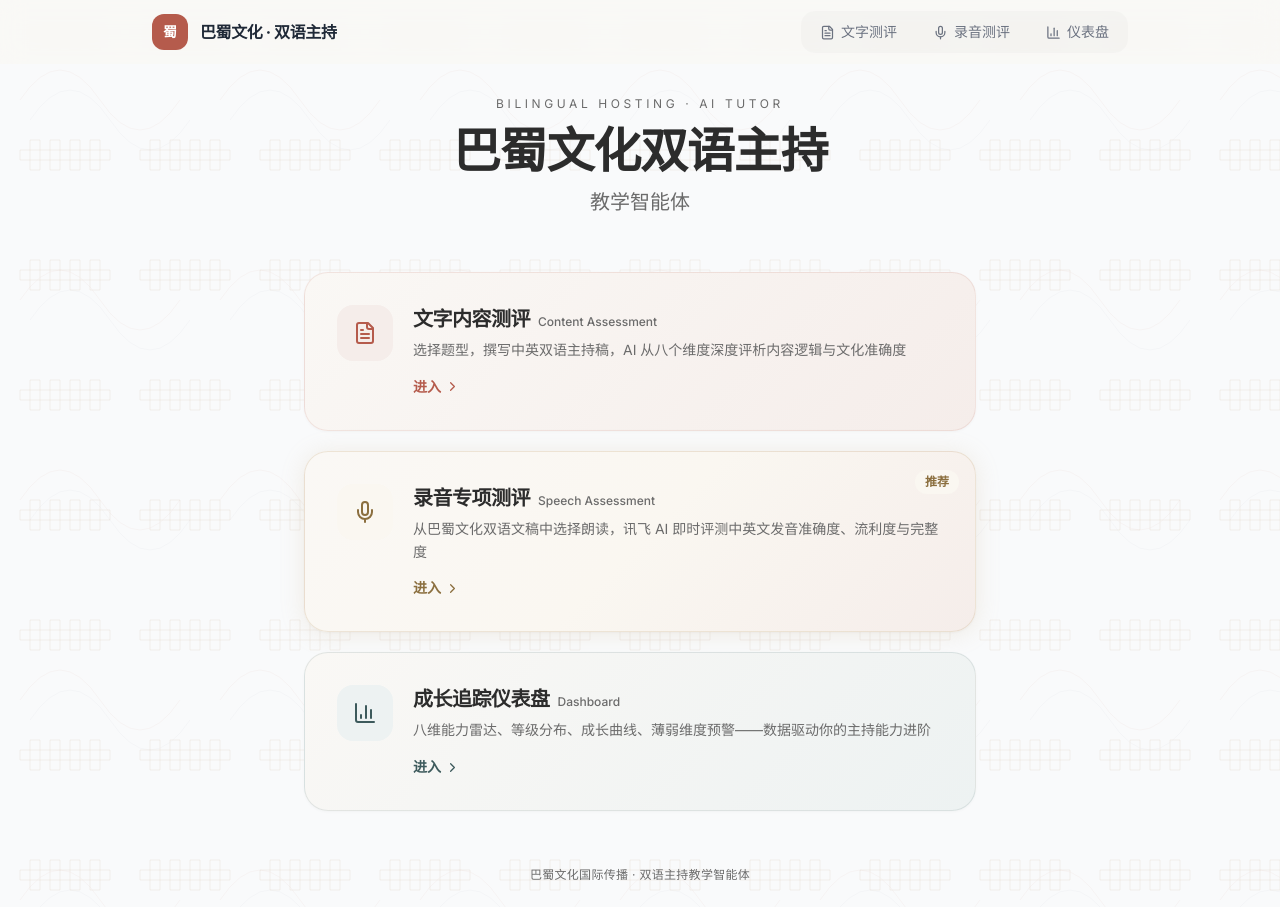
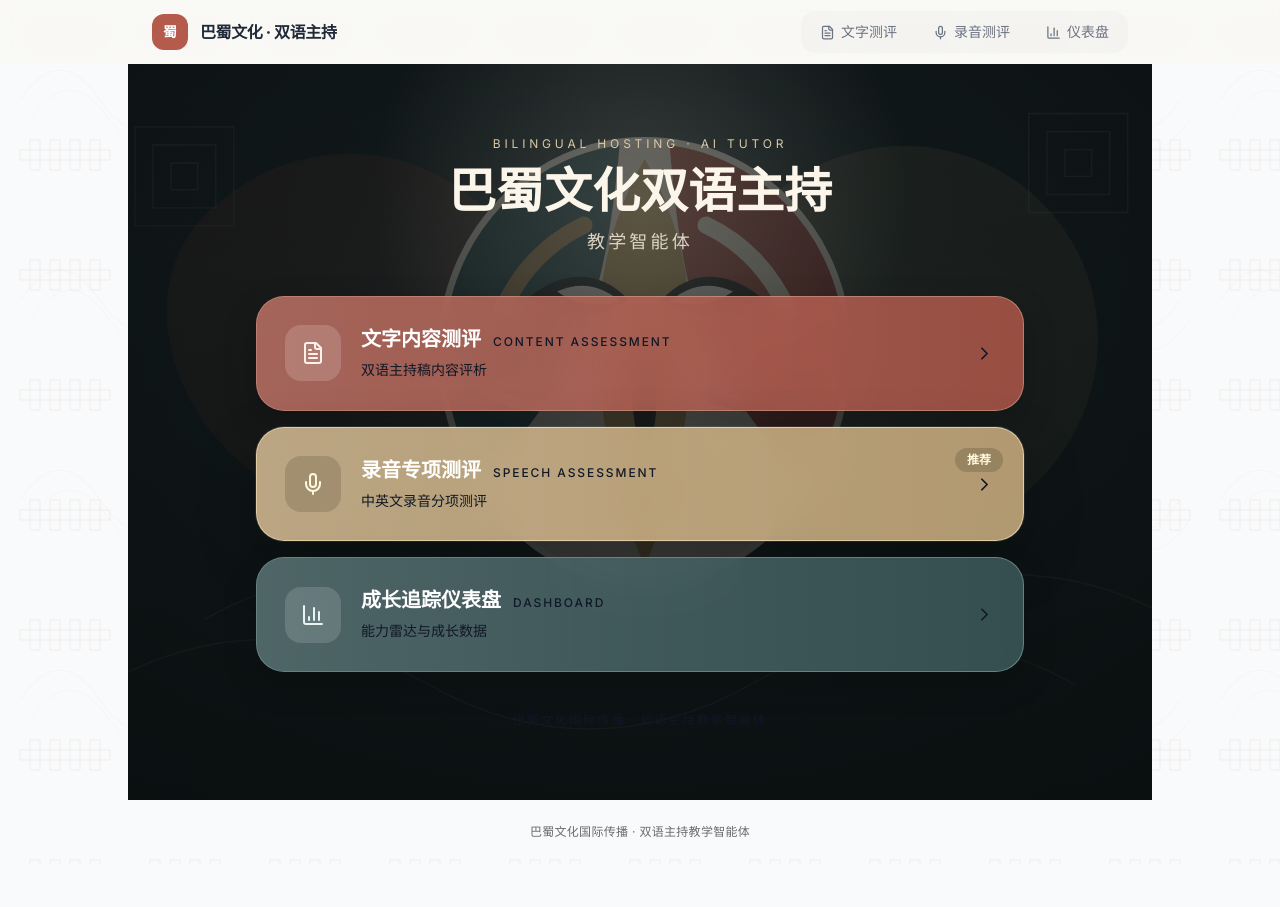
Before and after one commit to chloeyx727/bilingual-host-ai, a React (Vite) app in the folder frontend/: page / in a window 1280 px wide. After the commit the page ends 864 px from the top, so only its background shows below. Built offline with nearby package versions, Linux system fonts and the light colour scheme; no server answers.

Commit message:
Redesign home page with Bashu visual style

```diff
--- a/frontend/src/pages/HomePage.tsx
+++ b/frontend/src/pages/HomePage.tsx
@@ -6,12 +6,12 @@ const cards = [
     key: 'text',
     title: '文字内容测评',
     subtitle: 'Content Assessment',
-    desc: '选择题型，撰写中英双语主持稿，AI 从八个维度深度评析内容逻辑与文化准确度',
+    desc: '双语主持稿内容评析',
     icon: FileText,
-    gradient: 'linear-gradient(135deg, #faf8f5 0%, #f5edea 100%)',
-    border: 'rgba(181,91,76,0.12)',
-    iconBg: 'var(--shu-red-light)',
-    iconColor: 'var(--shu-red)',
+    panel: 'rgba(181, 91, 76, 0.82)',
+    border: 'rgba(245, 205, 190, 0.38)',
+    iconBg: 'rgba(255,255,255,0.16)',
+    iconColor: '#fff2eb',
     path: '/questions',
     highlight: false,
   },
@@ -19,12 +19,12 @@ const cards = [
     key: 'speech',
     title: '录音专项测评',
     subtitle: 'Speech Assessment',
-    desc: '从巴蜀文化双语文稿中选择朗读，讯飞 AI 即时评测中英文发音准确度、流利度与完整度',
+    desc: '中英文录音分项测评',
     icon: Mic,
-    gradient: 'linear-gradient(135deg, #faf8f5 0%, #faf7f1 50%, #f5edea 100%)',
-    border: 'rgba(196,168,124,0.25)',
-    iconBg: 'var(--gilt-light)',
-    iconColor: '#8b6f3f',
+    panel: 'rgba(196, 168, 124, 0.9)',
+    border: 'rgba(255, 239, 198, 0.62)',
+    iconBg: 'rgba(42, 36, 24, 0.17)',
+    iconColor: '#fff8df',
     path: '/speech-practice',
     highlight: true,
   },
@@ -32,12 +32,12 @@ const cards = [
     key: 'dashboard',
     title: '成长追踪仪表盘',
     subtitle: 'Dashboard',
-    desc: '八维能力雷达、等级分布、成长曲线、薄弱维度预警——数据驱动你的主持能力进阶',
+    desc: '能力雷达与成长数据',
     icon: BarChart3,
-    gradient: 'linear-gradient(135deg, #faf8f5 0%, #edf2f2 100%)',
-    border: 'rgba(61,90,92,0.12)',
-    iconBg: 'var(--qingcheng-light)',
-    iconColor: 'var(--qingcheng)',
+    panel: 'rgba(61, 90, 92, 0.86)',
+    border: 'rgba(192, 218, 216, 0.36)',
+    iconBg: 'rgba(255,255,255,0.14)',
+    iconColor: '#e9f4f2',
     path: '/dashboard',
     highlight: false,
   },
@@ -47,78 +47,84 @@ export default function HomePage() {
   const navigate = useNavigate()
 
   return (
-    <div className="min-h-[80vh] flex flex-col items-center justify-center px-4">
-      {/* 主标题区 */}
-      <div className="text-center mb-14 animate-fade-in animate-fade-in-1">
-        <p className="text-xs tracking-[0.3em] uppercase mb-4" style={{ color: 'var(--ink-light)' }}>
+    <div
+      className="relative -mx-6 -my-8 min-h-[calc(100vh-4rem)] overflow-hidden px-5 py-10 md:px-8"
+      style={{
+        backgroundImage:
+          "linear-gradient(180deg, rgba(8, 12, 13, 0.62), rgba(8, 12, 13, 0.78)), url('/assets/sichuan-opera-face-bg.svg')",
+        backgroundSize: 'cover',
+        backgroundPosition: 'center',
+      }}
+    >
+      <div className="absolute inset-0 bg-[radial-gradient(circle_at_50%_18%,rgba(255,248,229,0.15),transparent_34%),linear-gradient(90deg,rgba(12,18,19,0.3),rgba(12,18,19,0.08),rgba(12,18,19,0.3))]" />
+
+      <div className="relative z-10 mx-auto flex min-h-[calc(100vh-9rem)] max-w-3xl flex-col items-center justify-center">
+        <div className="mb-10 text-center animate-fade-in animate-fade-in-1">
+          <p className="mb-4 text-xs uppercase tracking-[0.32em] text-[#dac8a4]">
             Bilingual Hosting · AI Tutor
           </p>
-        <h1 className="text-4xl md:text-5xl font-bold tracking-tight mb-3" style={{ color: 'var(--ink)', fontFamily: "'Noto Serif SC', serif" }}>
+          <h1 className="mb-3 text-4xl font-semibold tracking-normal text-[#fbf5ea] md:text-5xl" style={{ fontFamily: "'Noto Serif SC', serif" }}>
             巴蜀文化双语主持
           </h1>
-        <p className="text-lg md:text-xl font-light" style={{ color: 'var(--ink-light)' }}>
+          <p className="text-base font-light tracking-[0.18em] text-[#ded4c4] md:text-lg">
             教学智能体
           </p>
         </div>
 
-      {/* 三张功能卡片 */}
-      <div className="w-full max-w-2xl space-y-5">
+        <div className="w-full space-y-4">
         {cards.map((card, i) => (
-          <div
+          <button
             key={card.key}
             onClick={() => navigate(card.path)}
-            className={`animate-fade-in animate-fade-in-${i + 1} relative overflow-hidden rounded-3xl cursor-pointer group`}
+            className={`animate-fade-in animate-fade-in-${i + 1} group relative w-full overflow-hidden rounded-[28px] text-left transition-all duration-300 hover:-translate-y-0.5 focus:outline-none focus:ring-2 focus:ring-[#e8d6a8] ${
+              card.highlight ? 'scale-[1.02]' : ''
+            }`}
             style={{
-              background: card.gradient,
+              background: card.panel,
               border: `1.5px solid ${card.border}`,
               boxShadow: card.highlight
-                ? '0 2px 24px rgba(196,168,124,0.18), 0 1px 3px rgba(0,0,0,0.04)'
-                : '0 1px 3px rgba(0,0,0,0.03)',
-              transition: 'all 0.5s cubic-bezier(0.4, 0, 0.2, 1)',
+                ? '0 22px 56px rgba(0,0,0,0.28), 0 0 0 1px rgba(255,255,255,0.1)'
+                : '0 12px 34px rgba(0,0,0,0.2)',
+              backdropFilter: 'blur(18px)',
             }}
           >
-            {/* 录音卡片特殊标记 */}
+            <div className="absolute inset-0 bg-gradient-to-r from-white/[0.13] via-white/[0.05] to-transparent" />
             {card.highlight && (
-              <div className="absolute top-4 right-4">
-                <span className="inline-flex items-center gap-1 px-2.5 py-1 rounded-full text-xs font-semibold"
-                  style={{ background: 'var(--gilt-light)', color: '#8b6f3f' }}>
+              <span className="absolute right-5 top-5 rounded-full bg-[#2e2818]/20 px-3 py-1 text-xs font-semibold text-[#fff8df]">
                 推荐
               </span>
-              </div>
             )}
 
-            <div className="relative p-7 md:p-8 flex items-start gap-5">
-              {/* 图标 */}
+            <div className="relative flex items-center gap-5 p-6 md:p-7">
               <div
-                className="w-14 h-14 rounded-2xl flex items-center justify-center shrink-0 group-hover:scale-105 transition-transform duration-500"
+                className="flex h-14 w-14 shrink-0 items-center justify-center rounded-2xl transition-transform duration-300 group-hover:scale-105"
                 style={{ background: card.iconBg }}
               >
                 <card.icon size={24} style={{ color: card.iconColor }} />
               </div>
 
-              {/* 文字 */}
               <div className="flex-1 min-w-0">
-                <div className="flex items-baseline gap-2 mb-1.5">
-                  <h2 className="text-xl font-bold tracking-tight" style={{ color: 'var(--ink)' }}>
+                <div className="mb-1.5 flex flex-wrap items-baseline gap-x-3 gap-y-1">
+                  <h2 className="text-xl font-semibold tracking-normal text-white">
                     {card.title}
                   </h2>
-                  <span className="text-xs font-medium" style={{ color: 'var(--ink-light)' }}>
+                  <span className="text-xs font-medium uppercase tracking-[0.16em] text-white/72">
                     {card.subtitle}
                   </span>
                 </div>
-                <p className="text-sm leading-relaxed mb-3" style={{ color: 'var(--ink-light)' }}>
+                <p className="text-sm leading-relaxed text-white/82">
                   {card.desc}
                 </p>
-                <div
-                  className="inline-flex items-center gap-1 text-sm font-semibold group-hover:gap-2 transition-all duration-300"
-                  style={{ color: card.iconColor }}
-                >
-                  进入 <ChevronRight size={15} />
               </div>
+              <ChevronRight size={21} className="shrink-0 text-white/78 transition-transform duration-300 group-hover:translate-x-1" />
             </div>
+          </button>
+        ))}
         </div>
-          </div>
-        ))}
+
+        <p className="mt-10 text-center text-xs tracking-[0.18em] text-[#e6dcc8]/86">
+          巴蜀文化国际传播・双语主持教学智能体
+        </p>
       </div>
     </div>
   )
```
Also changed, not shown: frontend/public/assets/sichuan-opera-face-bg.svg (added). Lines whose indentation alone changed are shown as unchanged.
